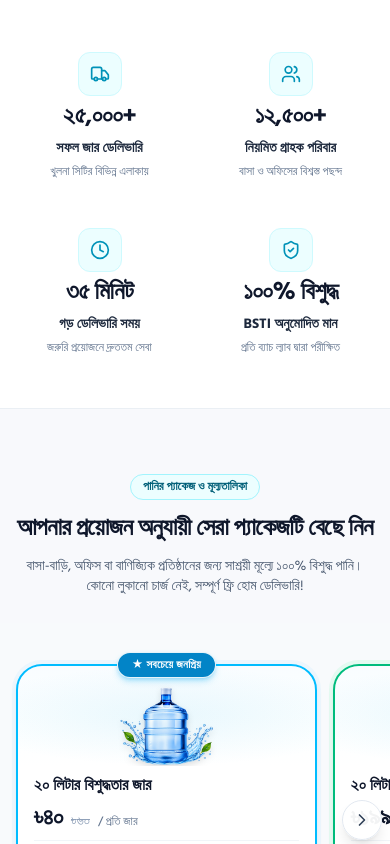
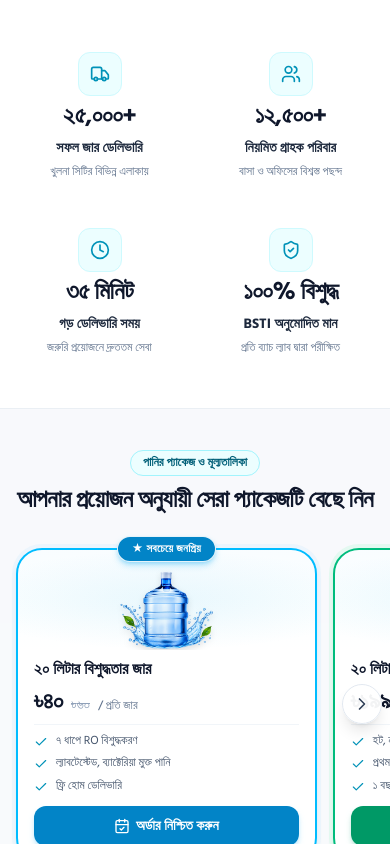
Before and after one commit to MdHasib01/panniwala-ui, a React (Vite) app: page / in a window 390 px wide. Shown: the part 1156-2000 px from the top of the page. Built offline with nearby package versions, Linux system fonts and the light colour scheme.

Commit message:
feat: add Packages component with responsive grid and carousel view

```diff
--- a/src/components/Packages.tsx
+++ b/src/components/Packages.tsx
@@ -68,20 +68,17 @@ export const Packages: React.FC<PackagesProps> = ({ onSelectPackage }) => {
   };
 
   return (
-    <section id="packages" className="py-16 sm:py-24 bg-slate-50/70 relative">
+    <section id="packages" className="py-10 sm:py-14 bg-slate-50/70 relative">
       <div className="max-w-7xl mx-auto px-4 sm:px-6 lg:px-8">
 
         {/* Section Header */}
-        <div className="text-center max-w-3xl mx-auto mb-12 sm:mb-16 space-y-3">
+        <div className="text-center max-w-3xl mx-auto mb-3 sm:mb-5 space-y-2">
           <Badge variant="cyan" className="px-3 py-1 text-xs font-semibold">
             পানির প্যাকেজ ও মূল্যতালিকা
           </Badge>
           <h2 className="text-2xl sm:text-3xl lg:text-4xl font-bold text-slate-900 tracking-tight">
             আপনার প্রয়োজন অনুযায়ী সেরা প্যাকেজটি বেছে নিন
           </h2>
-          <p className="text-sm sm:text-base text-slate-600">
-            বাসা-বাড়ি, অফিস বা বাণিজ্যিক প্রতিষ্ঠানের জন্য সাশ্রয়ী মূল্যে ১০০% বিশুদ্ধ পানি। কোনো লুকানো চার্জ নেই, সম্পূর্ণ ফ্রি হোম ডেলিভারি!
-          </p>
         </div>
 
         {/* Packages Grid */}
@@ -219,7 +216,7 @@ export const Packages: React.FC<PackagesProps> = ({ onSelectPackage }) => {
         </div>
 
         {/* Corporate Note banner */}
-        <div className="mt-8 md:mt-12p-4 sm:p-5 rounded-2xl bg-white border border-slate-200 shadow-xs flex flex-col sm:flex-row items-center justify-between gap-4">
+        <div className="mt-6 md:mt-8 p-4 sm:p-5 rounded-2xl bg-white border border-slate-200 shadow-xs flex flex-col sm:flex-row items-center justify-between gap-4">
           <div className="flex items-center gap-3 text-center sm:text-left">
             <div className="w-10 h-10 rounded-full bg-cyan-100 flex items-center justify-center text-cyan-700 shrink-0">
               <Building2 className="w-5 h-5" />
```
